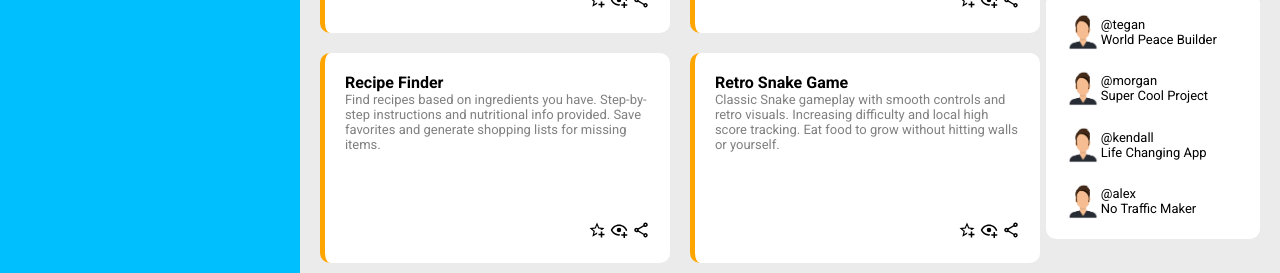
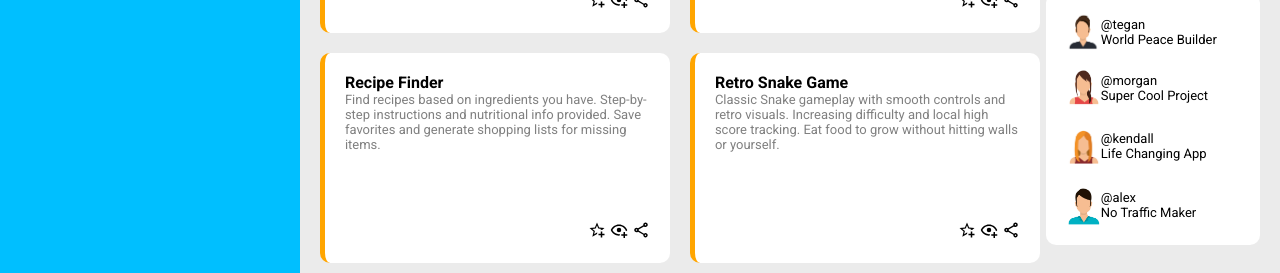
Before and after one commit to apaleblueman/adminDashboard, a plain HTML site: page index.html in a window 1280 px wide. Shown: the part 679-952 px from the top of the page. Drawn offline with Linux system fonts and the light colour scheme.

Commit message:
ADD:diverse pfps for trending section

```diff
--- a/index.html
+++ b/index.html
@@ -152,21 +152,21 @@
                     </div>
                 </div>
                 <div class="trending-list-item">
-                    <img src="./assets/man-woman-avatars/man1.jpg" class="trending-user-pic"/>
+                    <img src="./assets/man-woman-avatars/woman2.jpg" class="trending-user-pic"/>
                     <div class="user-container">
                     <p class="trending-user">@morgan</p>
                     <p class="trending-name">Super Cool Project</p>
                     </div>
                 </div>
                 <div class="trending-list-item">
-                    <img src="./assets/man-woman-avatars/man1.jpg" class="trending-user-pic"/>
+                    <img src="./assets/man-woman-avatars/woman1.jpg" class="trending-user-pic"/>
                     <div class="user-container">
                     <p class="trending-user">@kendall</p>
                     <p class="trending-name">Life Changing App</p>
                     </div>
                 </div>
                 <div class="trending-list-item">
-                    <img src="./assets/man-woman-avatars/man1.jpg" class="trending-user-pic"/>
+                    <img src="./assets/man-woman-avatars/man2.jpg" class="trending-user-pic"/>
                     <div class="user-container">
                     <p class="trending-user">@alex</p>
                     <p class="trending-name">No Traffic Maker</p>
```
